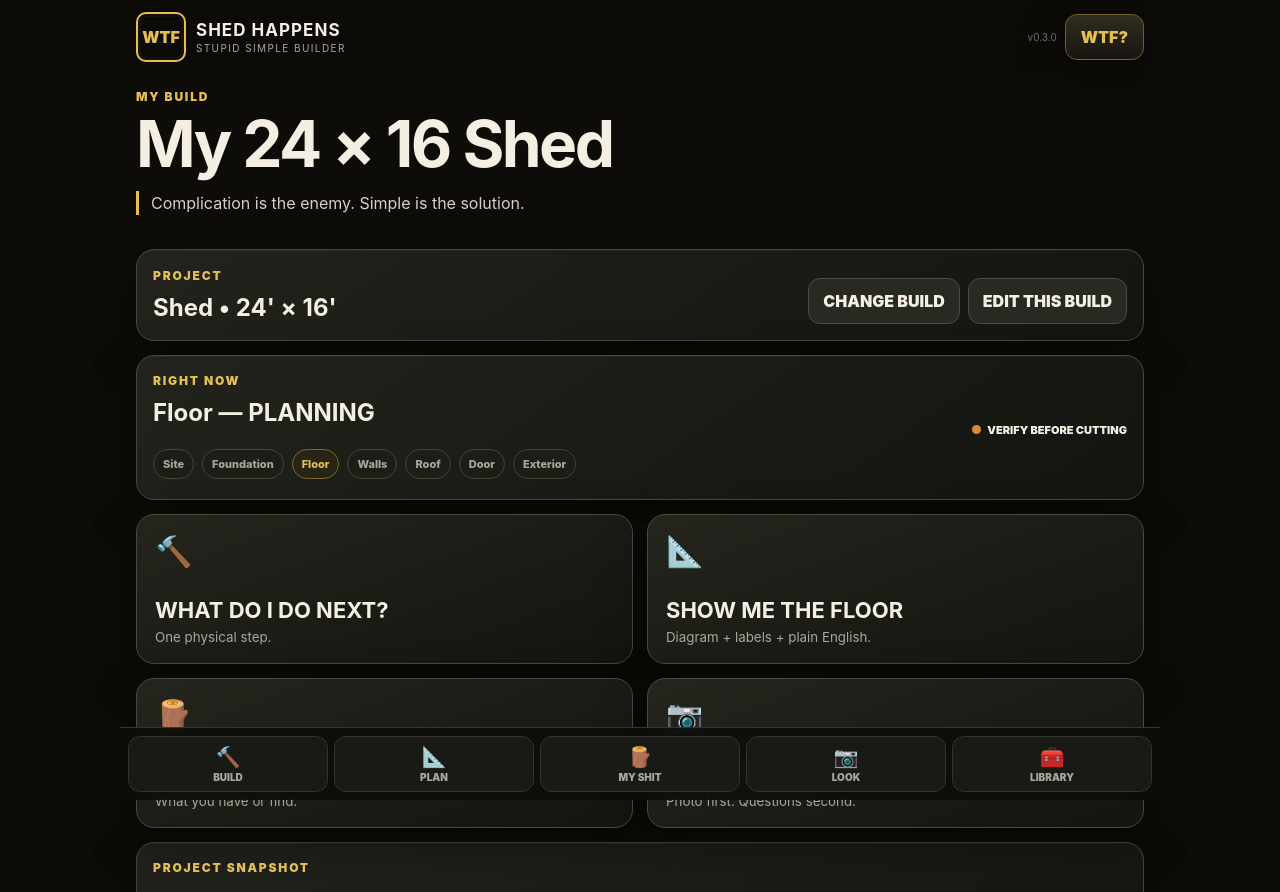
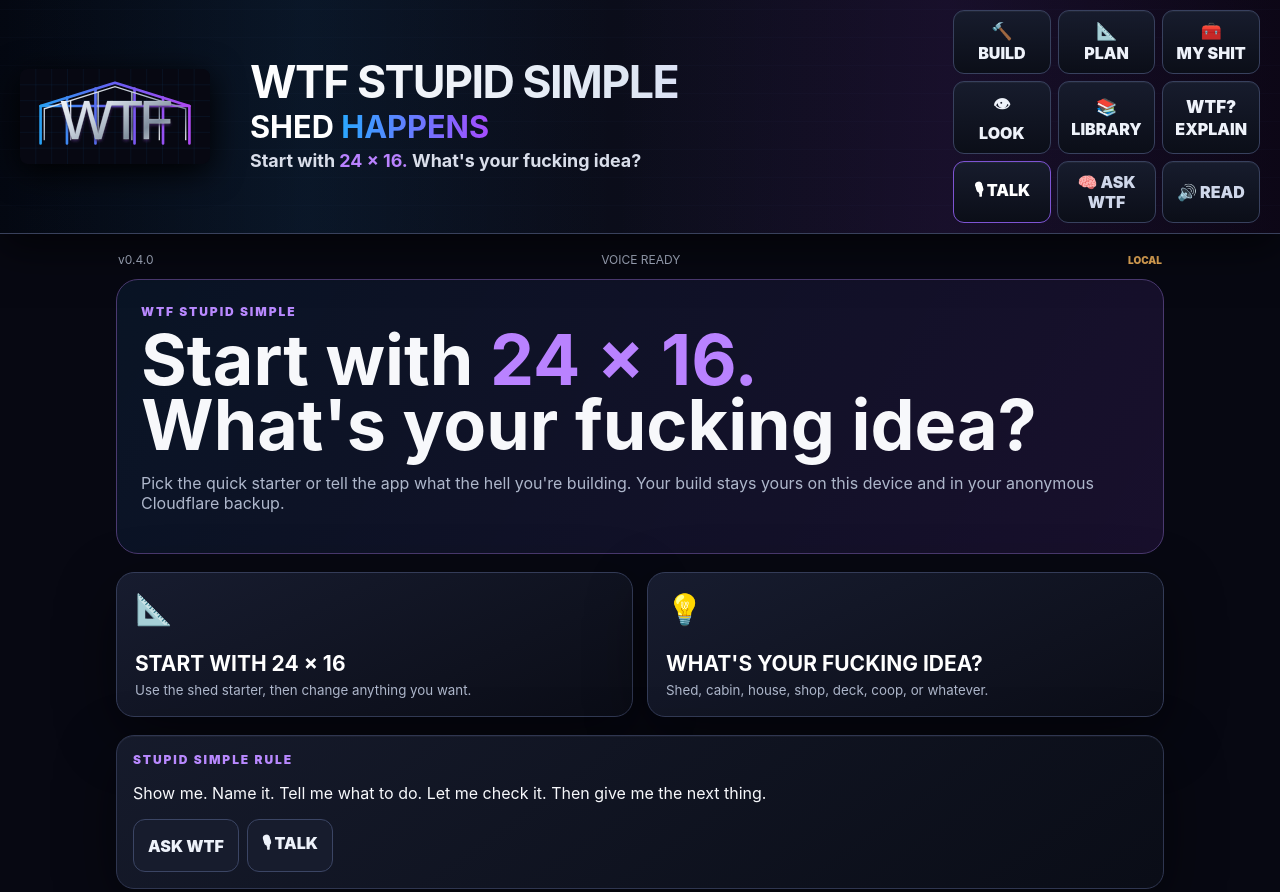
Before and after one commit to Karmicmurphy/WTF-SHED-HAPPENS, a website: page public/index.html in a window 1280 px wide. Shown: the top 892 px of the page. Drawn offline with Linux system fonts and the light colour scheme; no server answers.

Commit message:
design: install full-width WTF blue purple banner and v0.4 UI

```diff
--- a/public/index.html
+++ b/public/index.html
@@ -3,38 +3,56 @@
 <head>
   <meta charset="utf-8">
   <meta name="viewport" content="width=device-width,initial-scale=1,viewport-fit=cover">
-  <meta name="theme-color" content="#14130f">
-  <meta name="description" content="WTF — Shed Happens: visual, beginner-first building help.">
+  <meta name="theme-color" content="#070812">
+  <meta name="description" content="WTF — Shed Happens: stupid-simple visual building help with voice, AI, images, and project-specific research.">
   <link rel="manifest" href="/manifest.webmanifest">
   <link rel="icon" href="/icon.svg">
-  <link rel="stylesheet" href="/styles.css">
-  <link rel="stylesheet" href="/styles-v3.css">
+  <link rel="stylesheet" href="/styles-v4.css">
   <title>WTF — Shed Happens</title>
 </head>
 <body>
   <div class="wood" aria-hidden="true"></div>
-  <div id="app">
-    <header class="topbar">
-      <button class="brand" aria-label="Go home"><span class="brand-mark">WTF</span><span><b>SHED HAPPENS</b><small>STUPID SIMPLE BUILDER</small></span></button>
-      <div class="header-actions"><span id="version" class="version">v0.3.0</span><button class="wtf-fab" id="wtfButton">WTF?</button></div>
-    </header>
+  <header class="wtf-banner">
+    <div class="banner-inner">
+      <img class="banner-logo" src="/logo-v4.svg" alt="WTF shed frame logo">
+      <div class="banner-copy">
+        <h1><span>WTF STUPID SIMPLE</span></h1>
+        <strong>SHED <em>HAPPENS</em></strong>
+        <p class="banner-tag">Start with <b>24 × 16.</b> What's your fucking idea?</p>
+      </div>
+      <nav class="banner-nav" aria-label="Main navigation">
+        <button data-route="build"><span>🔨</span>BUILD</button>
+        <button data-route="plan"><span>📐</span>PLAN</button>
+        <button data-route="stash"><span>🧰</span>MY SHIT</button>
+        <button data-route="look"><span>👁</span>LOOK</button>
+        <button data-route="library"><span>📚</span>LIBRARY</button>
+        <button id="wtfButton"><span>WTF?</span>EXPLAIN</button>
+        <div class="voice-cluster">
+          <button id="bannerTalk" class="voice-main">🎙 TALK</button>
+          <button id="bannerAI">🧠 ASK WTF</button>
+          <button id="bannerRead">🔊 READ</button>
+        </div>
+      </nav>
+    </div>
+  </header>
+
+  <div class="app-shell">
+    <div class="status-row" style="padding:0 2px 12px;border:0">
+      <span id="version" class="muted tiny">v0.4.0</span>
+      <span id="voiceState" class="voice-state">VOICE READY</span>
+      <span id="cloudBadge" class="cloud-chip off">LOCAL</span>
+    </div>
     <main id="view"></main>
-    <nav class="dock" aria-label="Primary navigation">
-      <button data-route="build"><span>🔨</span>BUILD</button>
-      <button data-route="plan"><span>📐</span>PLAN</button>
-      <button data-route="stash"><span>🪵</span>MY SHIT</button>
-      <button data-route="look"><span>📷</span>LOOK</button>
-      <button data-route="library"><span>🧰</span>LIBRARY</button>
-    </nav>
   </div>
-  <dialog id="wtfDialog">
-    <form method="dialog" class="steel-card modal">
-      <button class="close" value="close" aria-label="Close">×</button>
-      <p class="eyebrow">WTF TRANSLATOR</p><h2 id="wtfTitle">What am I looking at?</h2>
-      <p id="wtfBody">Plain English first. Trade language second.</p>
-      <div class="modal-actions"><button value="close" class="primary">GOT IT</button></div>
-    </form>
-  </dialog>
-  <script type="module" src="/app-v3.js"></script>
+
+  <nav class="dock" aria-label="Mobile navigation">
+    <button data-route="build"><span>🔨</span>BUILD</button>
+    <button data-route="plan"><span>📐</span>PLAN</button>
+    <button data-route="stash"><span>🪵</span>MY SHIT</button>
+    <button data-route="look"><span>📷</span>LOOK</button>
+    <button data-route="library"><span>📚</span>LIBRARY</button>
+  </nav>
+
+  <script type="module" src="/app-v4.js"></script>
 </body>
 </html>
```
